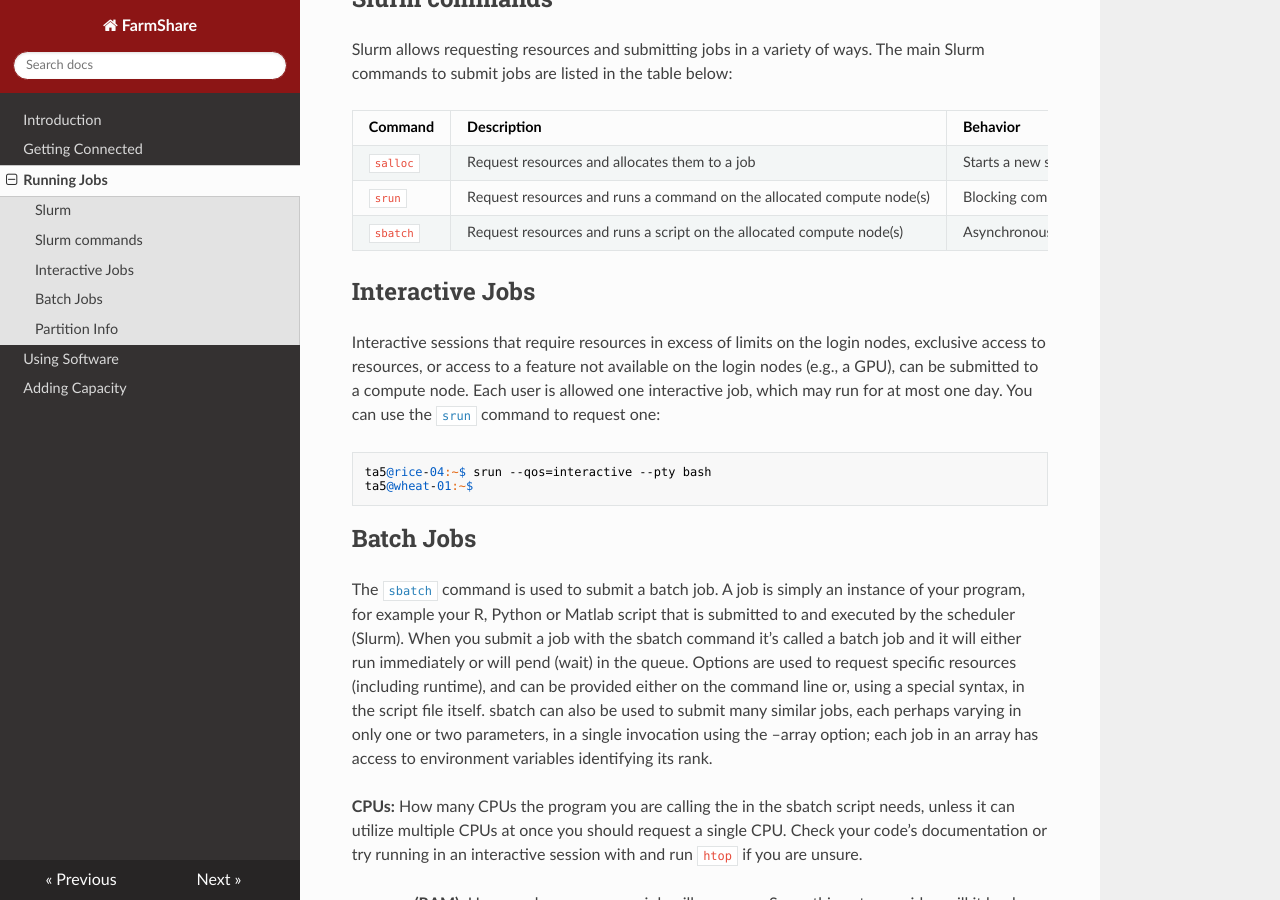
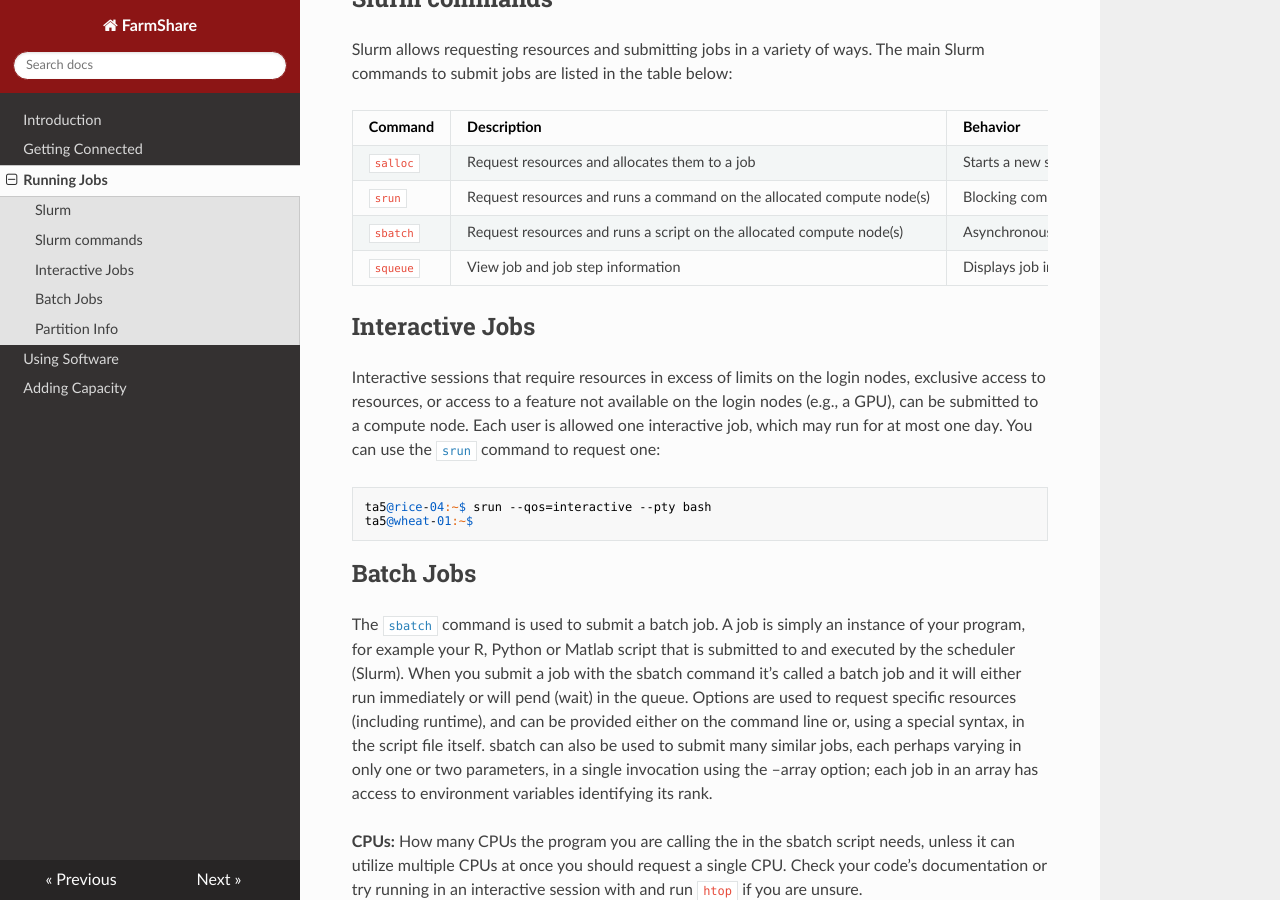
Before and after one commit to stanford-rc/farmshare-docs, an MkDocs documentation site: the page built from docs/slurm.md, in a window 1280 px wide and 900 px high, scrolled down 547 px. Built offline with MkDocs 1.6.1, drawn with Linux system fonts in a browser that asks for light colours; nearby versions of some CDN libraries.

Commit message:
updated slurm.md

```diff
--- a/docs/slurm.md
+++ b/docs/slurm.md
@@ -16,6 +16,7 @@ main Slurm commands to submit jobs are listed in the table below:
 | `salloc` | Request resources and allocates them to a job | Starts a new shell, but does not execute anything |
 | `srun`   | Request resources and runs a command on the allocated compute node(s) | Blocking command: will not return until the job ends |
 | `sbatch` | Request resources and runs a script on the allocated compute node(s) | Asynchronous command: will return as soon as the job is submitted |
+| `squeue` | View job and job step information | Displays job information |
 
 ## Interactive Jobs
 
```
